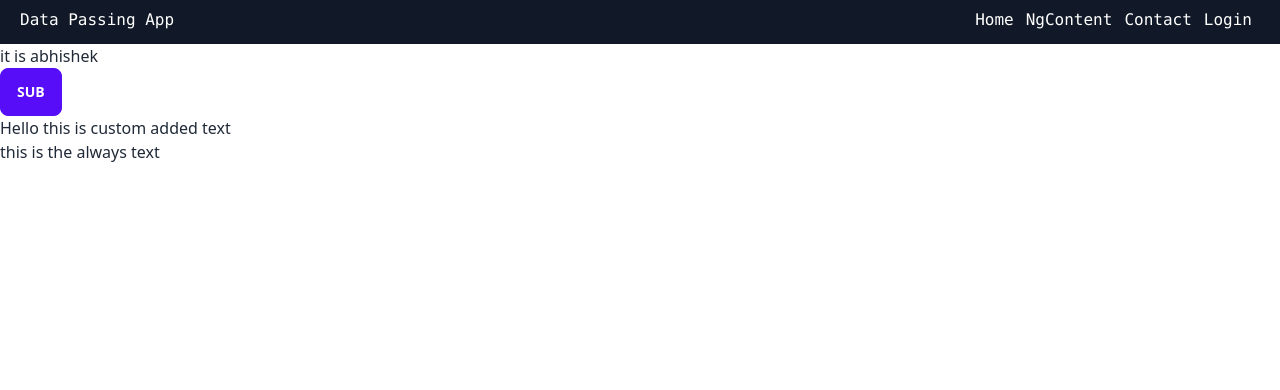
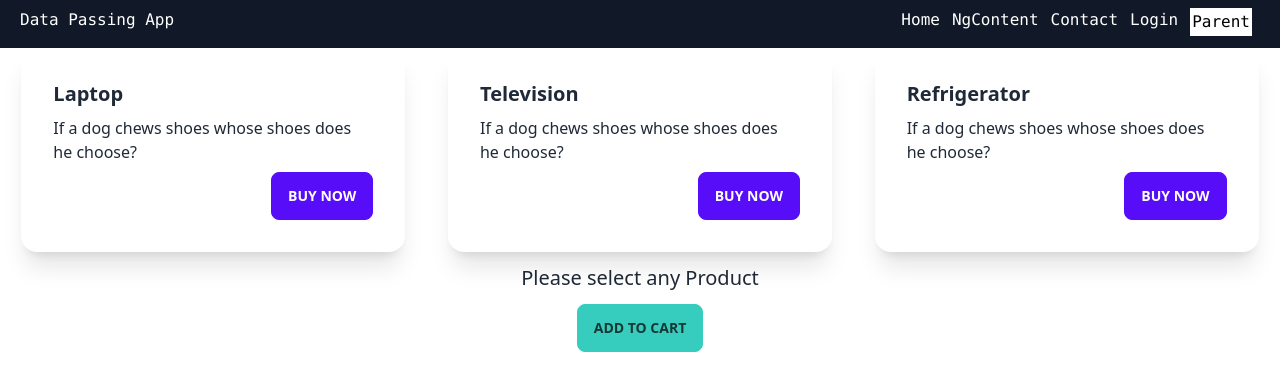
Before and after one commit to 360abhi/DataPassingApp, an Angular app: page /parent in a window 1280 px wide. Shown: the top 390 px of the page. Built offline with nearby package versions, Linux system fonts and the light colour scheme.

Commit message:
data passing within parent component

```diff
--- a/src/app/navbar/navbar.component.html
+++ b/src/app/navbar/navbar.component.html
@@ -6,6 +6,7 @@
             <a routerLink="error" routerLinkActive="myactive" class="hover:underline hover:text-amber-200">NgContent</a>
             <a routerLink= "ok" routerLinkActive="myactive" class="hover:underline hover:text-amber-200">Contact</a>
             <a routerLink="nhj" routerLinkActive="myactive" class="hover:underline hover:text-amber-200">Login</a>
+            <a routerLink="parent" routerLinkActive="myactive" class="hover:underline hover:text-amber-200">Parent</a>
         </div>
     </nav>
 </div>
--- /dev/null
+++ b/src/app/parent/child/child.component.html
@@ -0,0 +1 @@
+<p>child works!</p>
--- /dev/null
+++ b/src/app/parent/parent.component.html
@@ -0,0 +1,44 @@
+
+<div *ngIf="addedToCart" class="alert alert-success shadow-lg">
+    <div>
+      <svg xmlns="http://www.w3.org/2000/svg" class="stroke-current flex-shrink-0 h-6 w-6" fill="none" viewBox="0 0 24 24"><path stroke-linecap="round" stroke-linejoin="round" stroke-width="2" d="M9 12l2 2 4-4m6 2a9 9 0 11-18 0 9 9 0 0118 0z" /></svg>
+      <span>Your purchase of {{addedToCart}} has been confirmed!</span>
+    </div>
+    <button class="btn btn-primary">Checkout</button>
+  </div>
+
+<div class="flex justify-around">
+    <div class="card w-96 bg-base-100 shadow-xl">
+        <div class="card-body">
+            <h2 class="card-title">Laptop</h2>
+            <p>If a dog chews shoes whose shoes does he choose?</p>
+            <div class="card-actions justify-end">
+                <button class="btn btn-primary" (click)="btnClicked('Laptop')">Buy Now</button>
+            </div>
+        </div>
+    </div>
+    <div class="card w-96 bg-base-100 shadow-xl">
+        <div class="card-body">
+            <h2 class="card-title">Television</h2>
+            <p>If a dog chews shoes whose shoes does he choose?</p>
+            <div class="card-actions justify-end">
+                <button class="btn btn-primary" (click)="btnClicked('Television')">Buy Now</button>
+            </div>
+        </div>
+    </div>
+    <div class="card w-96 bg-base-100 shadow-xl">
+        <div class="card-body">
+            <h2 class="card-title">Refrigerator</h2>
+            <p>If a dog chews shoes whose shoes does he choose?</p>
+            <div class="card-actions justify-end">
+                <button class="btn btn-primary" (click)="btnClicked('Refrigerator')">Buy Now</button>
+            </div>
+        </div>
+    </div>
+</div>
+
+<div class="text-center mt-3 flex flex-col gap-3">
+    <h2 class="text-xl" *ngIf="!productSelected">Please select any Product</h2>
+    <h2 class="text-xl"  *ngIf="productSelected">{{product}} is Selected</h2>
+    <button class="btn-accent btn mx-auto" (click)="add()">Add to Cart</button>
+</div>
--- /dev/null
+++ b/src/app/parent/parent.component.ts
@@ -0,0 +1,23 @@
+import { Component } from '@angular/core';
+
+@Component({
+  selector: 'app-parent',
+  templateUrl: './parent.component.html',
+  styleUrls: ['./parent.component.css']
+})
+export class ParentComponent {
+
+  productSelected: boolean= false;
+  product: string =''
+  addedToCart:any;
+
+  btnClicked(product: string): void {
+    this.productSelected = true;
+    this.product = product;
+  }
+
+  add() : void {
+
+    this.addedToCart  = this.product;
+  }
+}
--- a/tailwind.config.js
+++ b/tailwind.config.js
@@ -7,4 +7,7 @@ module.exports = {
     extend: {},
   },
   plugins: [require("daisyui")],
+  daisyui: {
+    themes: false,
+  },
 }
```
Also changed, not shown: src/app/app.module.ts (+6 -1 lines), src/app/parent/child/child.component.ts (added, +10 -0 lines), src/app/parent/child/child.component.css (added), src/app/parent/parent.component.css (added).
